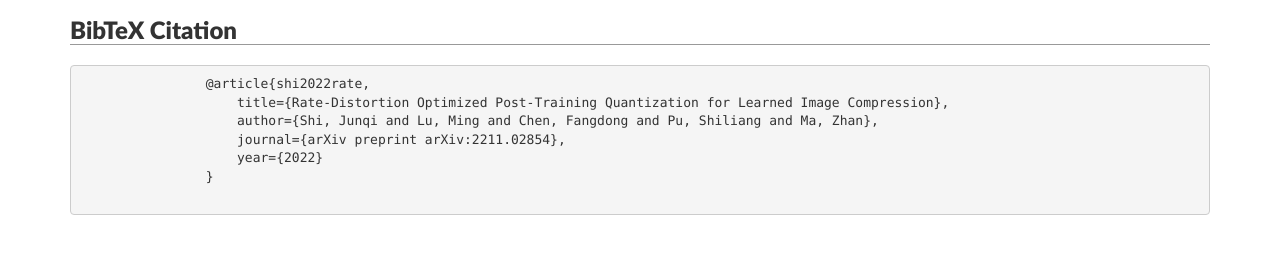
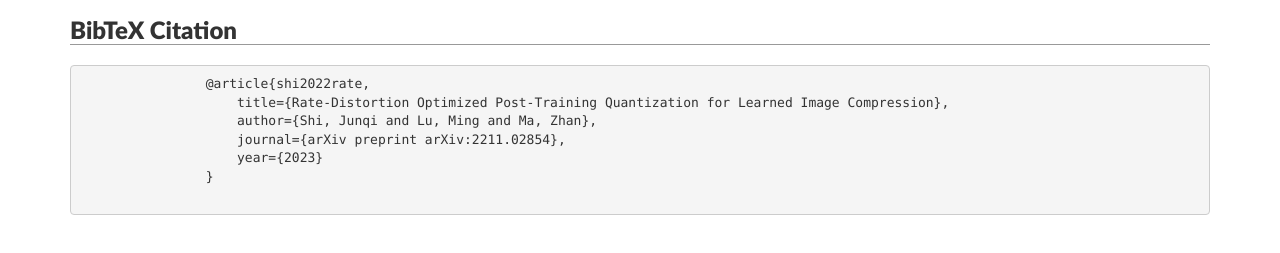
Before and after one commit to NJUVISION/RDO-PTQ, a plain HTML site: page index.html in a window 1280 px wide. Shown: the part 3076-3329 px from the top of the page. Drawn offline with Linux system fonts and the light colour scheme.

Commit message:
Update index.html

```diff
--- a/index.html
+++ b/index.html
@@ -210,9 +210,9 @@
             <pre class="citation">
                 @article{shi2022rate,
                     title={Rate-Distortion Optimized Post-Training Quantization for Learned Image Compression},
-                    author={Shi, Junqi and Lu, Ming and Chen, Fangdong and Pu, Shiliang and Ma, Zhan},
+                    author={Shi, Junqi and Lu, Ming and Ma, Zhan},
                     journal={arXiv preprint arXiv:2211.02854},
-                    year={2022}
+                    year={2023}
                 }
             </pre>
         </div>
```
